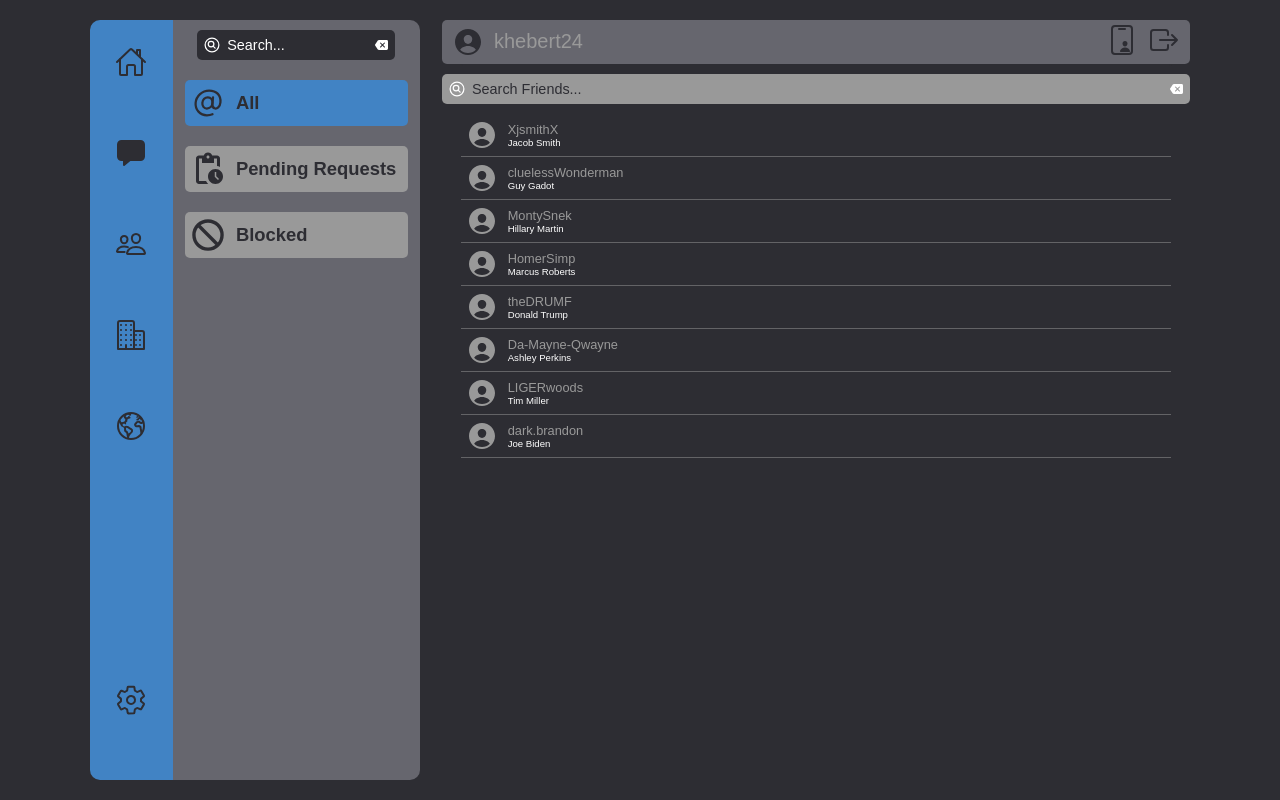
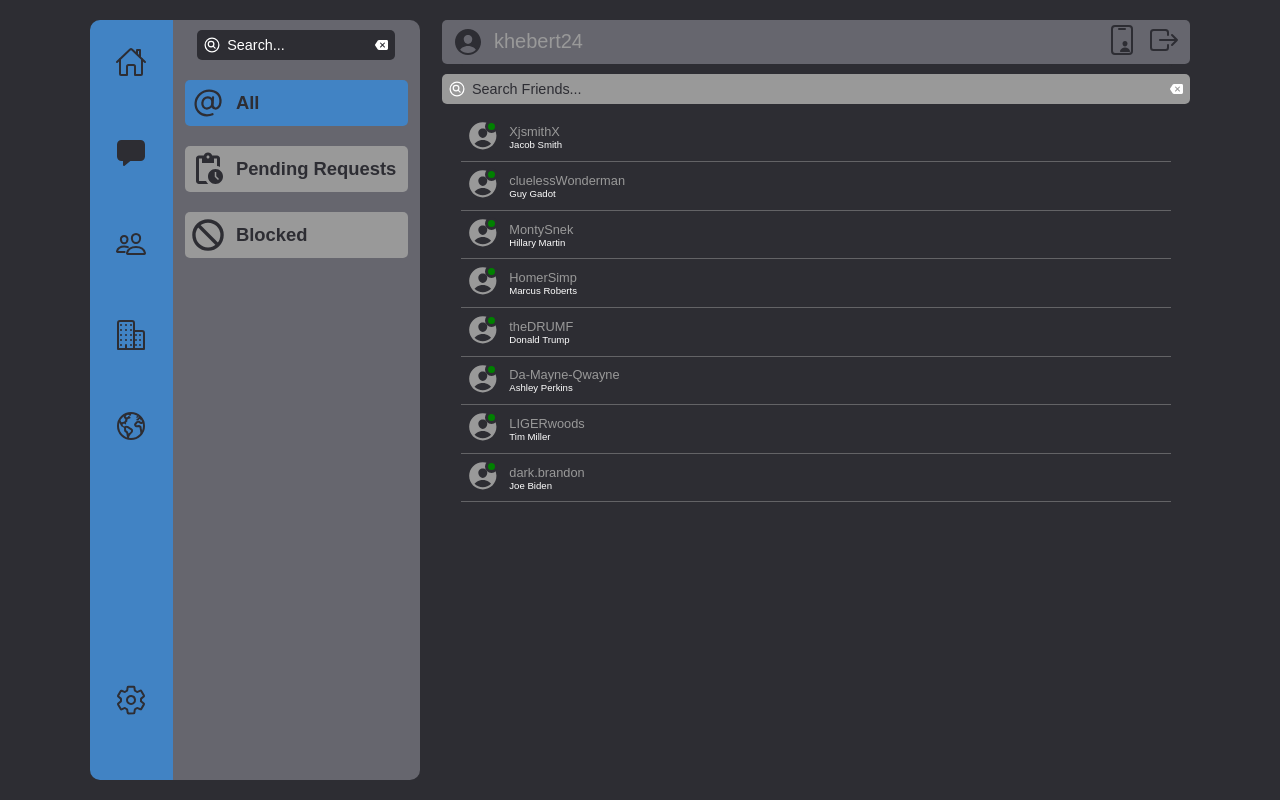
Before and after one commit to kraig-hebert/chat, a React (Create React App) app in the folder client/: page /friends in a window 1280 px wide. Built offline with nearby package versions, Linux system fonts and the light colour scheme.

Commit message:
created ProfilePic container to allow badge position absolute

```diff
--- a/client/src/components/main/pages/friends/friendsList/FriendsList.jsx
+++ b/client/src/components/main/pages/friends/friendsList/FriendsList.jsx
@@ -3,7 +3,7 @@ import PropTypes from 'prop-types';
 
 import { useStyles } from './friendsListStyles';
 import { users } from '../../../../../data/dummyData';
-import UserCard from './userCard/UserCard';
+import UserCard from '../userCard/UserCard';
 
 const FriendsList = (props) => {
   const {} = props;
--- a/client/src/components/main/pages/friends/friendsList/userCard/UserCard.jsx
+++ b/client/src/components/main/pages/friends/userCard/UserCard.jsx
@@ -1,15 +1,15 @@
 import React from 'react';
 import PropTypes from 'prop-types';
-import { IoPersonCircle } from 'react-icons/io5';
 
 import { useStyles } from './userCardStyles';
+import ProfilePic from './profilePic/ProfilePic';
 
 const UserCard = (props) => {
   const { user } = props;
   const classes = useStyles();
   return (
     <div className={classes.userCard}>
-      <IoPersonCircle className={classes.icon} />
+      <ProfilePic status={user.onlineStatus} />
       <div className={classes.userInfo}>
         <p>{user.username}</p>
         <p>{`${user.firstName} ${user.lastName}`}</p>
--- /dev/null
+++ b/client/src/components/main/pages/friends/userCard/profilePic/ProfilePic.jsx
@@ -0,0 +1,18 @@
+import React from 'react';
+import PropTypes from 'prop-types';
+import { IoPersonCircle } from 'react-icons/io5';
+
+import { useStyles } from './profilePicStyles';
+
+const ProfilePic = (props) => {
+  const {} = props;
+  const classes = useStyles();
+  return (
+    <div className={classes.profilePicContainer}>
+      <IoPersonCircle className={classes.profilePic} />
+      <div className={classes.statusBadge}></div>
+    </div>
+  );
+};
+
+export default ProfilePic;
--- /dev/null
+++ b/client/src/components/main/pages/friends/userCard/profilePic/profilePicStyles.js
@@ -0,0 +1,23 @@
+import { createUseStyles } from 'react-jss';
+
+export const useStyles = createUseStyles((theme) => ({
+  profilePicContainer: {
+    position: 'relative',
+    marginRight: '10px',
+  },
+  profilePic: {
+    color: theme.tertiary.main,
+    fontSize: '2.1rem',
+  },
+  statusBadge: {
+    position: 'absolute',
+    top: '1px',
+    right: '1px',
+    width: '13px',
+    height: '13px',
+    backgroundColor: 'green',
+    borderRadius: '50%',
+    border: `3px solid ${theme.mainBG.main}`,
+    display: 'block',
+  },
+}));
--- a/client/src/components/main/pages/friends/friendsList/userCard/userCardStyles.js
+++ b/client/src/components/main/pages/friends/userCard/userCardStyles.js
@@ -8,11 +8,6 @@ export const useStyles = createUseStyles((theme) => ({
     width: '95%',
     padding: '5px',
     borderBottom: `1px solid ${theme.tertiary.halfAlpha}`,
-  },
-  icon: {
-    marginRight: '10px',
-    color: theme.tertiary.main,
-    fontSize: '2rem',
   },
   userInfo: {
     display: 'flex',
```
